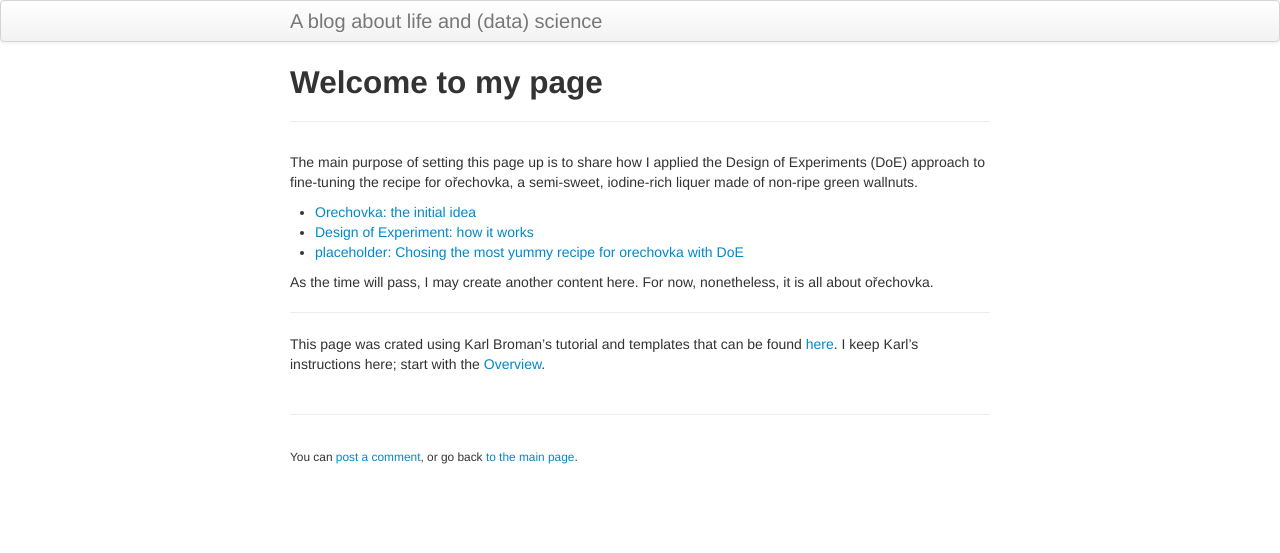
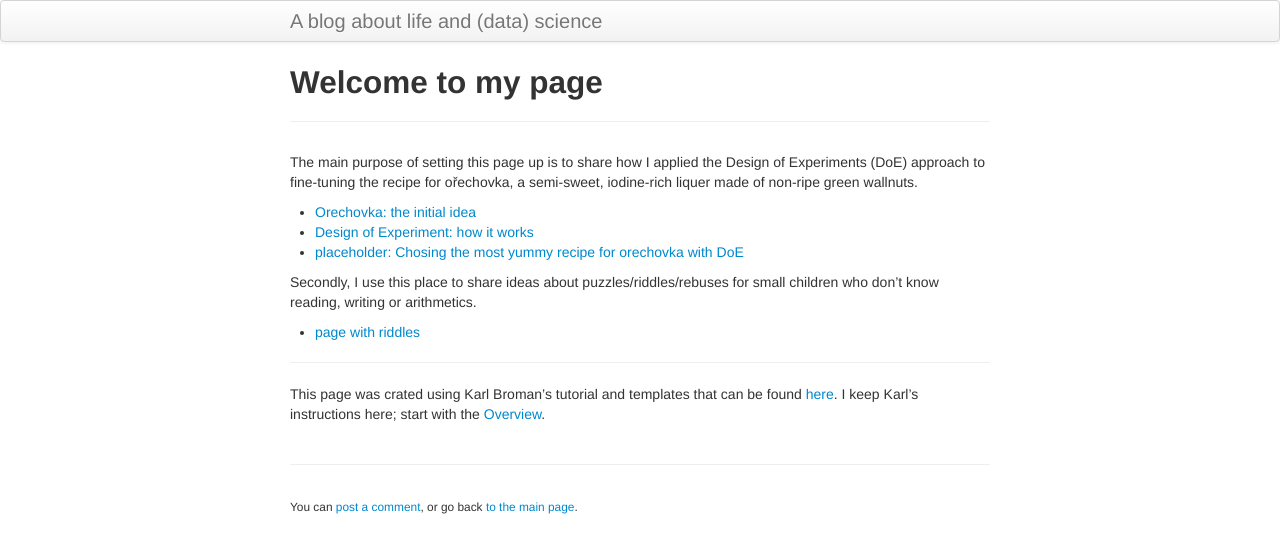
Before and after one commit to vojtech-filipec/vojtech-filipec.github.io, a Jekyll site: the page built from index.md, in a window 1280 px wide. Shown: the top 553 px of the page. Built offline with Jekyll 4.4.1, drawn with Linux system fonts in a browser that asks for light colours.

Commit message:
quizes in index

```diff
--- a/index.md
+++ b/index.md
@@ -12,7 +12,9 @@ The main purpose of setting this page up is to share how I applied the Design of
 - [Design of Experiment: how it works](pages/orechovka2.html)
 - [placeholder: Chosing the most yummy recipe for orechovka with DoE](pages/orechovka3.html)
 
-As the time will pass, I may create another content here. For now, nonetheless, it is all about ořechovka.
+Secondly, I use this place to share ideas about puzzles/riddles/rebuses for small children who don't know reading, writing or arithmetics.
+- [page with riddles](pages/quizes.html)
+
 
 ---
 
```
